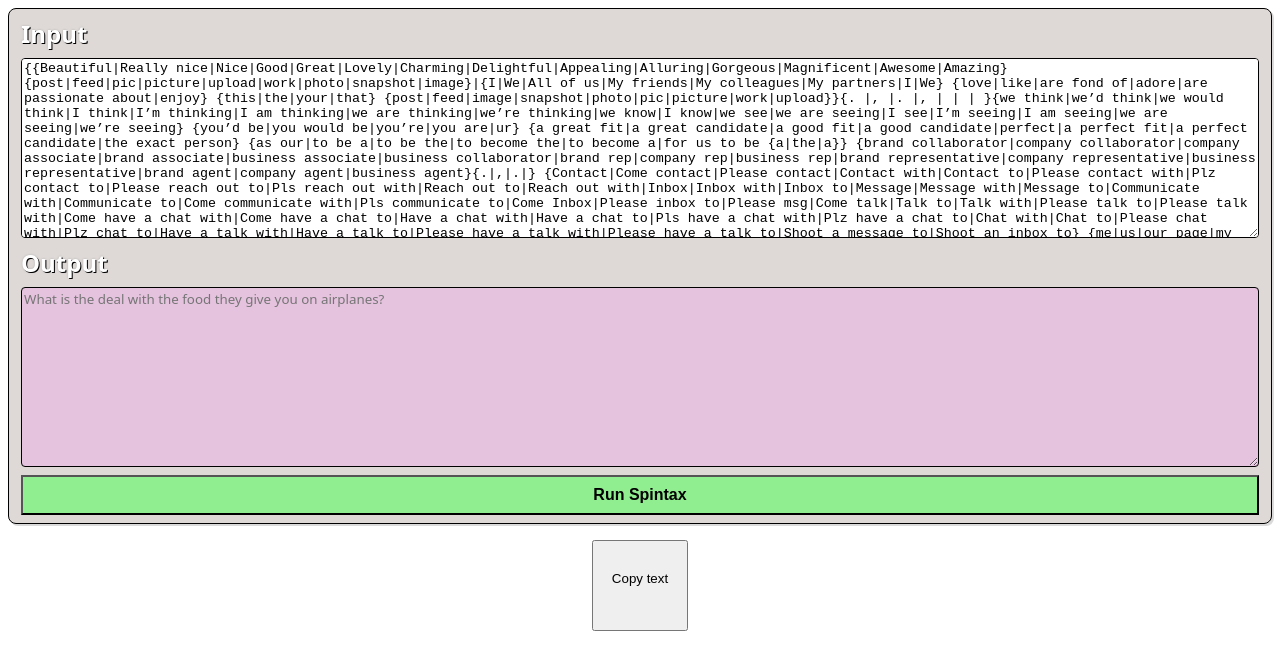
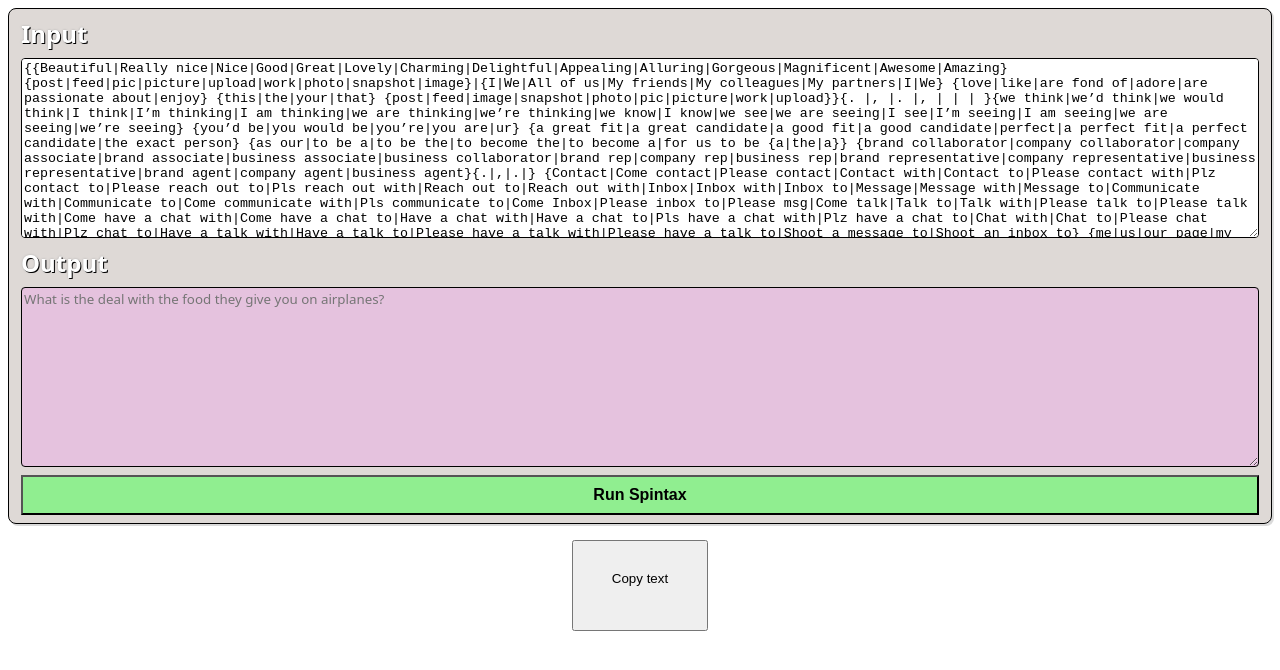
Before and after one commit to supergreatshop/supergreatshop.github.io, a plain HTML site: page mh/index.html in a window 1280 px wide. Drawn offline with Linux system fonts and the light colour scheme.

Commit message:
Update index.html

```diff
--- a/mh/index.html
+++ b/mh/index.html
@@ -3,7 +3,7 @@
 
 
 <center>
-<button onclick="myFunction()">&emsp;&emsp;&emsp;&emsp;&emsp;&emsp;<p><p>Copy text<p><p>&emsp;&emsp;&emsp;&emsp;&emsp;&emsp;</button>
+<button onclick="myFunction()">&emsp;&emsp;&emsp;&emsp;&emsp;&emsp;&emsp;&emsp;&emsp;<p><p>Copy text<p><p>&emsp;&emsp;&emsp;&emsp;&emsp;&emsp;&emsp;&emsp;&emsp;</button>
 
 <script>
 function myFunction() {
```
